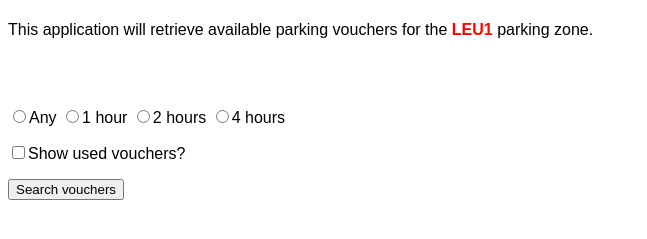
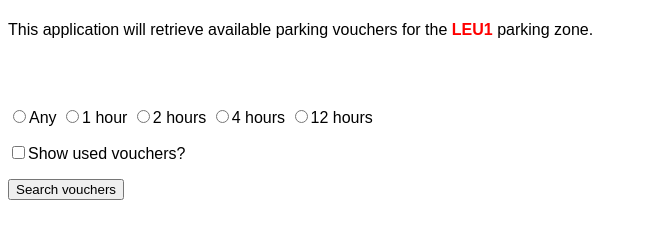
Before and after one commit to Skoystah/voucher.io, a website: page app/index.html in a window 1280 px wide. Shown: the part 59-298 px from the top of the page, without its empty margins (0-647 px from the left). Drawn offline with Linux system fonts and the light colour scheme; no server answers.

Commit message:
add 12 hours radio button

```diff
--- a/app/index.html
+++ b/app/index.html
@@ -33,6 +33,7 @@
                 <label><input type="radio" name="duration" value="1h" />1 hour</label>
                 <label><input type="radio" name="duration" value="2h" />2 hours</label>
                 <label><input type="radio" name="duration" value="4h" />4 hours</label>
+                <label><input type="radio" name="duration" value="12h" />12 hours</label>
             </p>
 
             <p>
```
